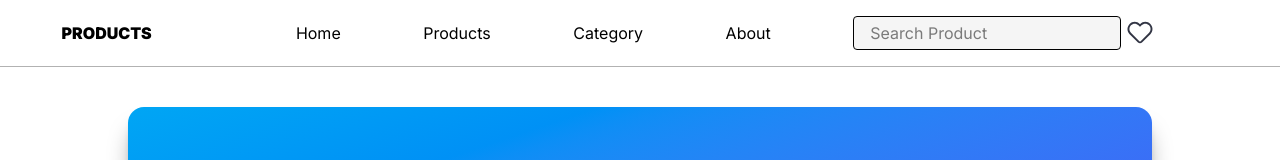
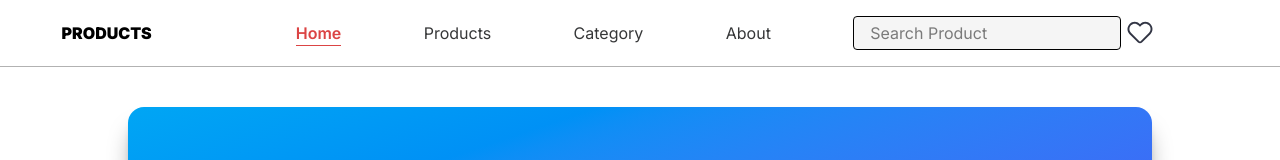
Before and after one commit to fedevworks23/react-products-store, a React (Vite) app: page / in a window 1280 px wide. Shown: the top 160 px of the page. Built offline with nearby package versions, Linux system fonts and the light colour scheme; no server answers.

Commit message:
added active classes for navbar links

```diff
--- a/src/components/Navbar.tsx
+++ b/src/components/Navbar.tsx
@@ -1,9 +1,32 @@
-import { Link, useNavigate } from "react-router";
+import { Link, NavLink, useNavigate } from "react-router";
 import { useProducts } from "../store/useProducts";
 
 function Navbar() {
   const navigate = useNavigate();
   const { wishlists } = useProducts();
+
+  const navbarList = [
+    {
+      path: "/",
+      label: "Home",
+      to: "/",
+    },
+    {
+      path: "/products",
+      label: "Products",
+      to: "/products",
+    },
+    {
+      path: "/category",
+      label: "Category",
+      to: "/category",
+    },
+    {
+      path: "/about",
+      label: "About",
+      to: "/about",
+    },
+  ];
 
   return (
     <>
@@ -13,10 +36,19 @@ function Navbar() {
             <Link to={"/"}>PRODUCTS</Link>
           </div>
           <div className="flex flex-6/12 justify-evenly">
-            <Link to={"/"}>Home</Link>
-            <Link to={"products"}>Products</Link>
-            <Link to={"category"}>Category</Link>
-            <Link to={"about"}>About</Link>
+            {navbarList.map(({ label, to }, i) => (
+              <NavLink
+                key={i}
+                to={to}
+                className={({ isActive }) =>
+                  isActive
+                    ? "text-[var(--button-bg)] font-semibold border-b-1"
+                    : "text-[var(--primary1)]  hover:text-[var(--hover-button-bg)] border-b-transparent"
+                }
+              >
+                {label}
+              </NavLink>
+            ))}
           </div>
           <div className="flex flex-4/12">
             <div>
```
